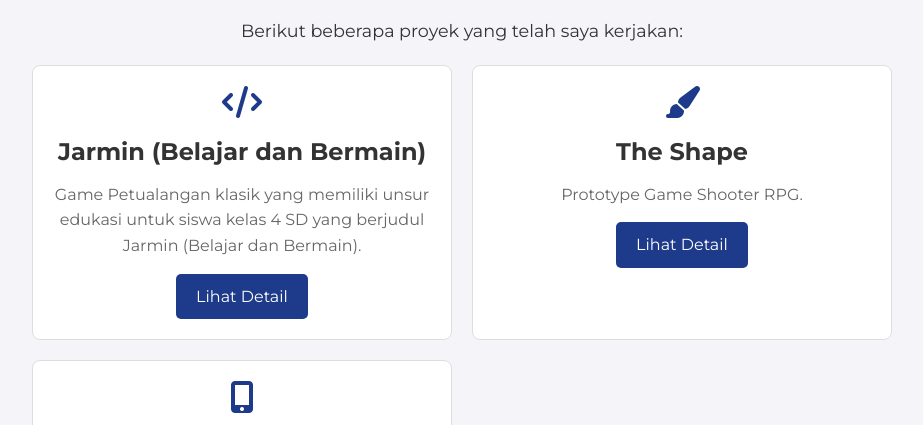
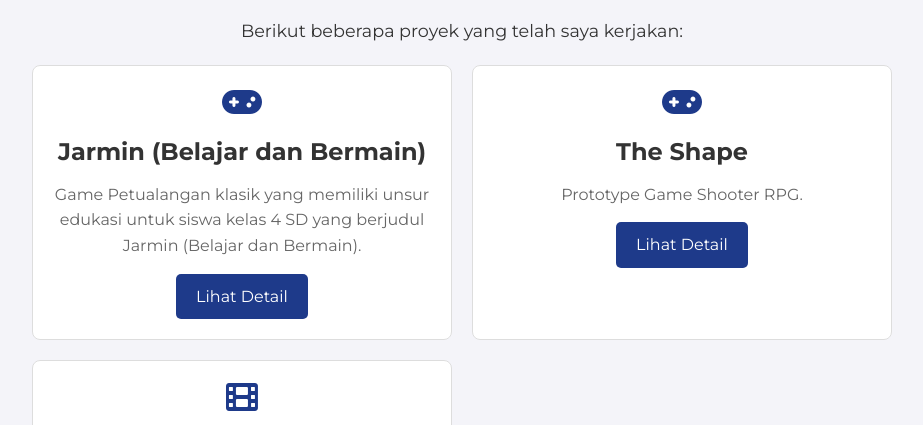
Before and after one commit to faishal-1721/portofolio-faishal, a plain HTML site: page index.html in a window 1280 px wide. Shown: the part 871-1296 px from the top of the page, without its empty margins (178-1101 px from the left). Drawn offline with Linux system fonts and the light colour scheme.

Commit message:
Update index.html

```diff
--- a/index.html
+++ b/index.html
@@ -32,19 +32,19 @@
         <p>Berikut beberapa proyek yang telah saya kerjakan:</p>
         <div class="project-grid">
             <div class="project-box">
-                <i class="fas fa-code"></i>
+                <i class="fas fa-gamepad"></i>
                 <h3>Jarmin (Belajar dan Bermain)</h3>
                 <p>Game Petualangan klasik yang memiliki unsur edukasi untuk siswa kelas 4 SD yang berjudul Jarmin (Belajar dan Bermain).</p>
                 <a href="proyek 1.html" class="btn">Lihat Detail</a>
             </div>
             <div class="project-box">
-                <i class="fas fa-paint-brush"></i>
+                <i class="fas fa-gamepad"></i>
                 <h3>The Shape</h3>
                 <p>Prototype Game Shooter RPG.</p>
                 <a href="proyek 2.html" class="btn">Lihat Detail</a>
             </div>
             <div class="project-box">
-                <i class="fas fa-mobile-alt"></i>
+                <i class="fas fa-film"></i>
                 <h3>Awarima (Indie Movie Horror)</h3>
                 <p>"AWARIMA" adalah film horor tentang tiga pendaki yang tersesat dan terjebak dalam teror di sebuah rumah tua, tanpa jalan keluar.</p>
                 <a href="proyek 3.html" class="btn">Lihat Detail</a>
```
